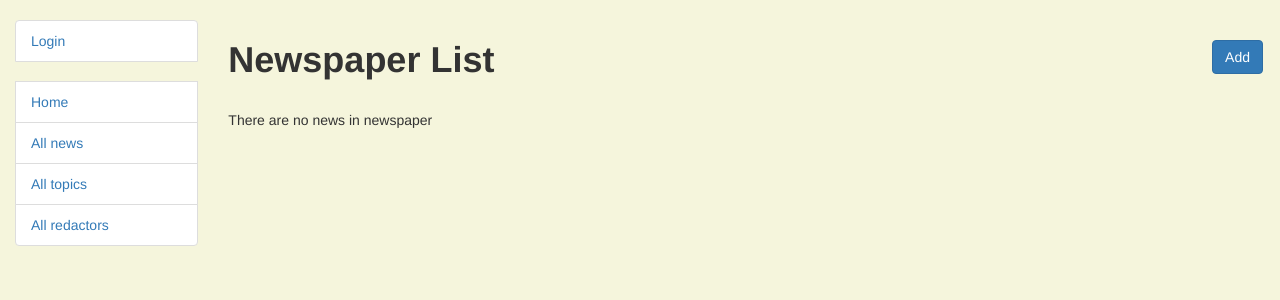
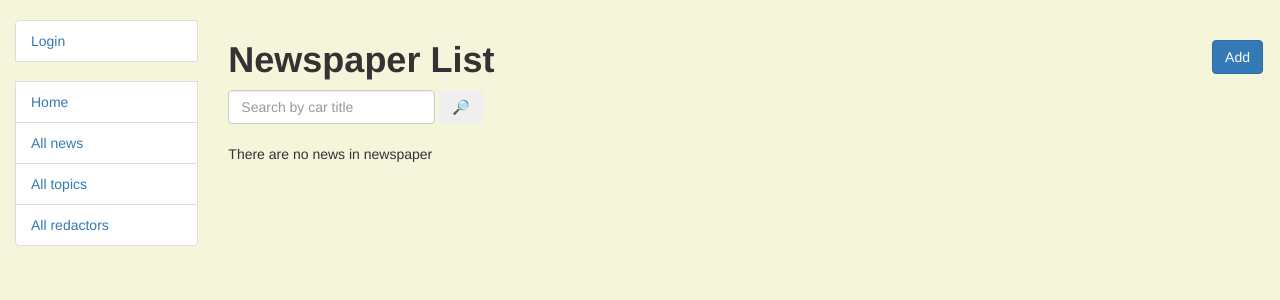
Before and after one commit to NazarHladaniuk/newspaper-agency, a Django app: page /newspapers/ in a window 1280 px wide. Shown: the top 300 px of the page. Run offline with Django 4.2, Linux system fonts and the light colour scheme; data that the repository does not hold is empty; some libraries are stand-ins or nearby versions.

Commit message:
implement search for newspaper list

```diff
--- a/newspaper/forms.py
+++ b/newspaper/forms.py
@@ -44,3 +44,12 @@ def validate_years_of_experience(years_of_experience):
     if years_of_experience < 0:
         raise ValidationError("Years of experience cannot be negative")
     return years_of_experience
+
+
+class NewspaperSearchForm(forms.Form):
+    title = forms.CharField(
+        max_length=255,
+        required=False,
+        label="",
+        widget=forms.TextInput(attrs={"placeholder": "Search by car title"})
+    )
--- a/newspaper/views.py
+++ b/newspaper/views.py
@@ -4,7 +4,12 @@ from django.shortcuts import render
 from django.urls import reverse_lazy
 from django.views import generic
 
-from .forms import RedactorCreationForm, RedactorInfoUpdateForm, NewspaperForm
+from .forms import (
+    RedactorCreationForm,
+    RedactorInfoUpdateForm,
+    NewspaperForm,
+    NewspaperSearchForm
+)
 from .models import Topic, Redactor, Newspaper
 
 
@@ -30,6 +35,26 @@ def index(request):
 class NewspaperListView(generic.ListView):
     model = Newspaper
     paginate_by = 5
+    queryset = Newspaper.objects.all().select_related("topic")
+
+    def get_context_data(self, *, object_list=None, **kwargs):
+        context = super(NewspaperListView, self).get_context_data(**kwargs)
+
+        title = self.request.GET.get("title", "")
+
+        context["search_form"] = NewspaperSearchForm(initial={
+            "title": title
+        })
+
+        return context
+
+    def get_queryset(self):
+        title = self.request.GET.get("title")
+
+        if title:
+            return Newspaper.objects.filter(title__icontains=title)
+        else:
+            return Newspaper.objects.all()
 
 
 class NewspaperDetailView(generic.DetailView):
--- a/templates/newspaper/newspaper_list.html
+++ b/templates/newspaper/newspaper_list.html
@@ -1,4 +1,5 @@
 {% extends "base.html" %}
+{% load crispy_forms_filters %}
 
 {% block content %}
   <h1>
@@ -10,7 +11,12 @@
     </a>
   </h1>
 
-    <br>
+  <form action="" method="get" class="form-inline">
+    {{ search_form|crispy }}
+    <input type="submit" value="🔎" class="btn btn-secondary">
+  </form>
+
+  <br>
 
   {% if newspaper_list %}
     <ul>
--- a/templates/newspaper/topic_list.html
+++ b/templates/newspaper/topic_list.html
@@ -1,4 +1,5 @@
 {% extends "base.html" %}
+{% load crispy_forms_filters %}
 
 {% block content %}
   <h1>
@@ -7,6 +8,11 @@
       Add
     </a>
   </h1>
+
+  <form action="" method="get" class="form-inline">
+    {{ search_form|crispy }}
+    <input type="submit" value="🔎" class="btn btn-secondary">
+  </form>
 
   <br>
 
```
